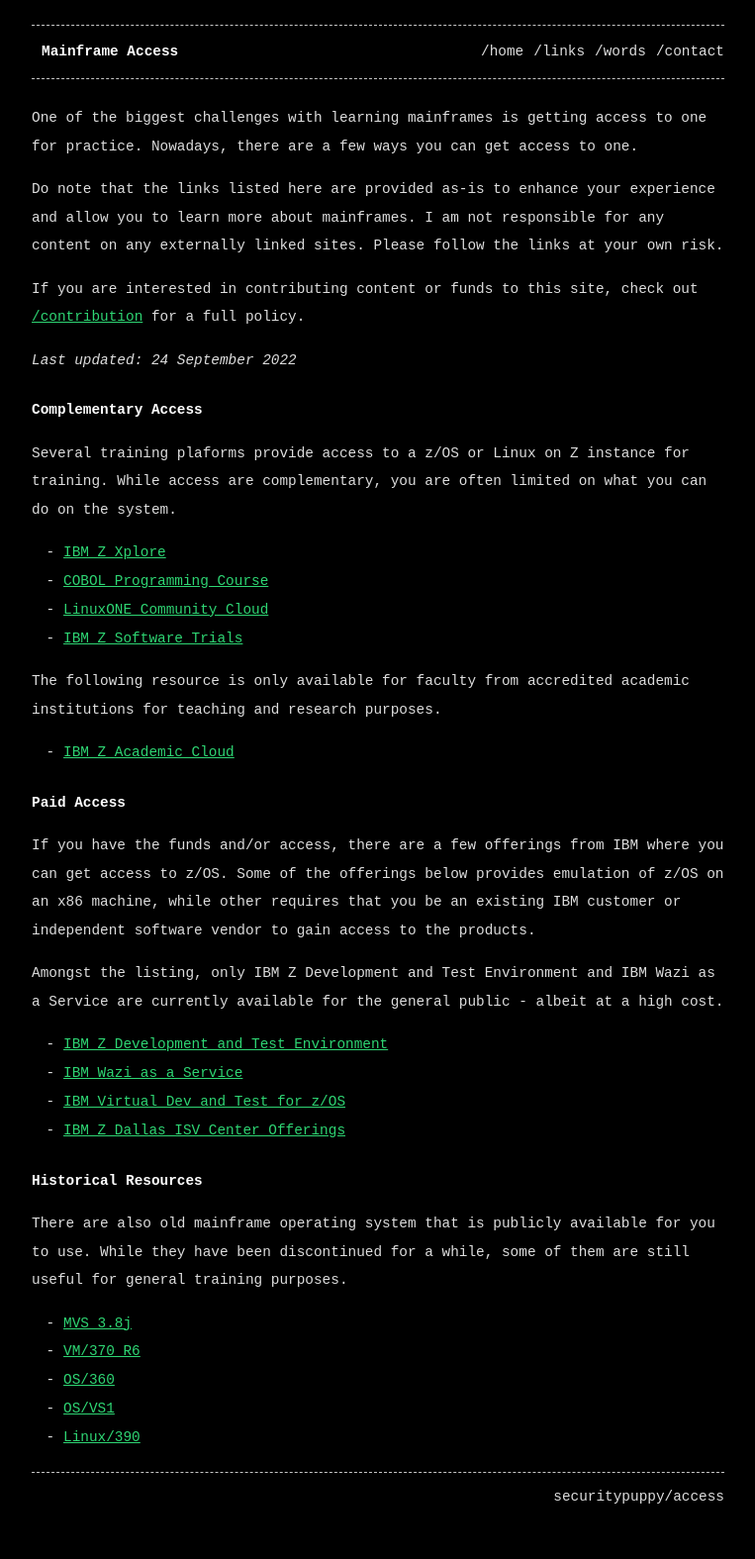
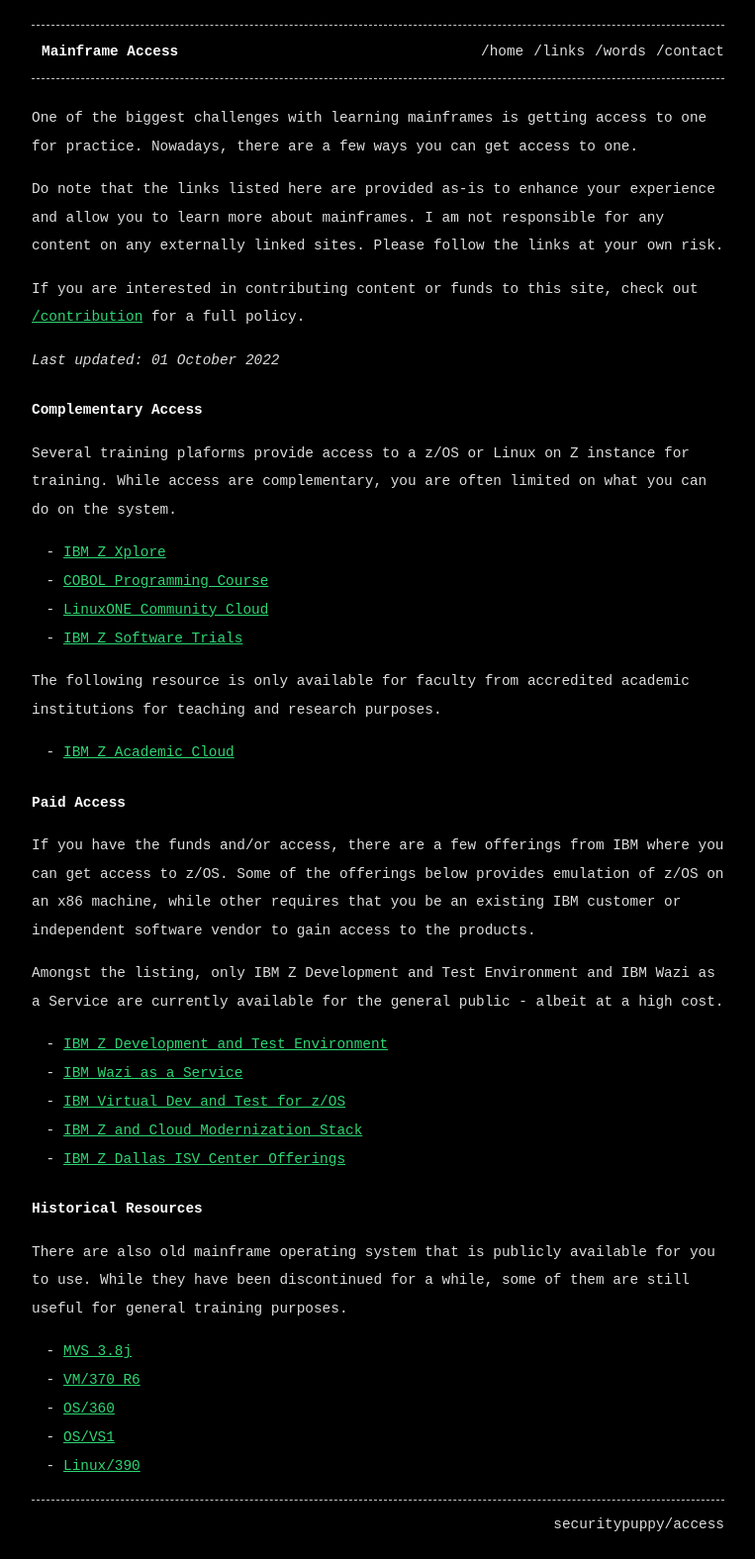
Before and after one commit to tanto259/securitypuppy, a Jekyll site: the page built from pages/access.md, in a window 1280 px wide. Shown: the whole page at 99% size, without its empty margins (258-1021 px from the left). Built offline with Jekyll 4.4.1, drawn with Linux system fonts in a browser that asks for light colours; some web fonts are replaced; before the commit the page ends 1546 px from its top, so only the background shows below that.

Commit message:
Add IBM Z & Cloud Mod Stack

```diff
--- a/pages/access.md
+++ b/pages/access.md
@@ -14,7 +14,7 @@
 
 If you are interested in contributing content or funds to this site, check out [/contribution]({{ '/contribution' | absolute_url }}) for a full policy.
 
-*Last updated: 24 September 2022*
+*Last updated: 01 October 2022*
 
 ### Complementary Access
 
@@ -38,6 +38,7 @@
 - [IBM Z Development and Test Environment](https://www.ibm.com/products/z-development-test-environment){:target="_blank"}{:rel="noopener noreferrer"}
 - [IBM Wazi as a Service](https://www.ibm.com/cloud/wazi-as-a-service){:target="_blank"}{:rel="noopener noreferrer"}
 - [IBM Virtual Dev and Test for z/OS](https://www.ibm.com/products/virtual-dev-and-test-zos){:target="_blank"}{:rel="noopener noreferrer"}
+- [IBM Z and Cloud Modernization Stack](https://www.ibm.com/products/z-and-cloud-modernization-stack){:target="_blank"}{:rel="noopener noreferrer"}
 - [IBM Z Dallas ISV Center Offerings](https://www.ibm.com/partnerworld/systems/z/dallas-z-isv-center){:target="_blank"}{:rel="noopener noreferrer"}
 
 ### Historical Resources
```
Also changed, not shown: other parts of pages/access.md (+1 -1 lines).
